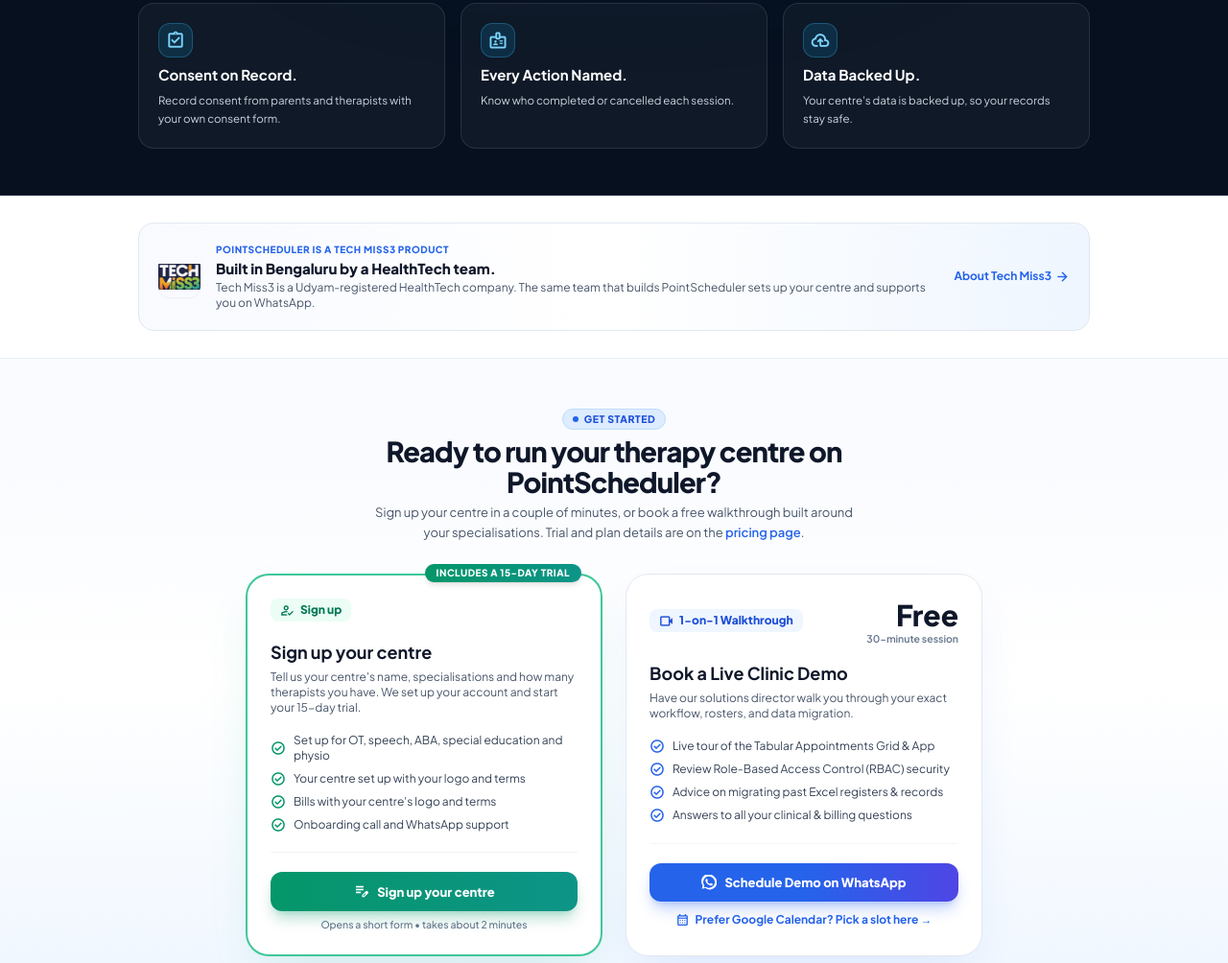
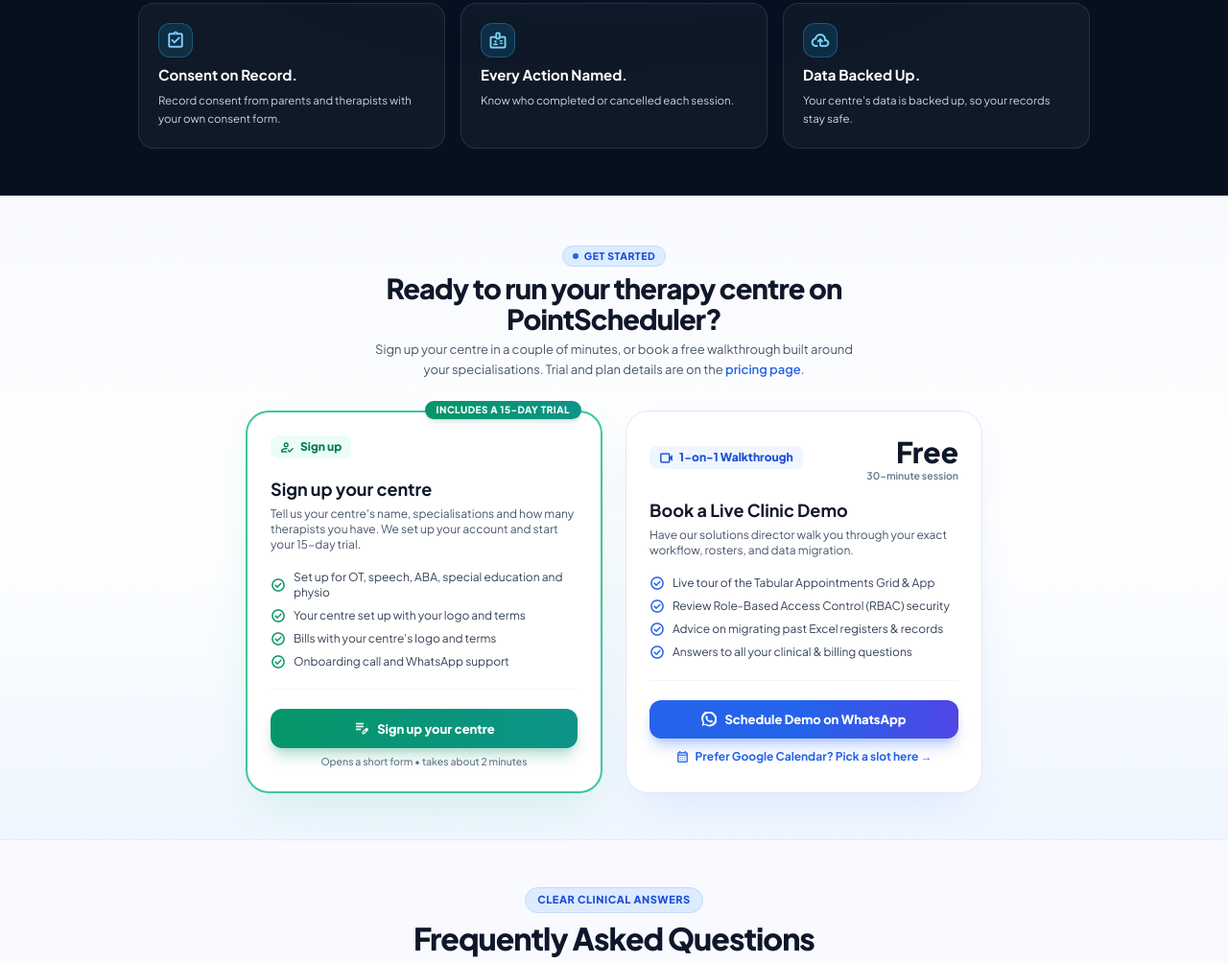
Before and after one commit to shivtrip-techmiss3/techmiss3Website, a plain HTML site: page index.html in a window 1280 px wide. Shown: the part 6828-7832 px from the top of the page at 96% size. Drawn offline with nearby package versions, Linux system fonts and the light colour scheme.

Commit message:
Remove Tech Miss3 strip from home page

```diff
--- a/index.html
+++ b/index.html
@@ -1985,21 +1985,6 @@ html.dark div.from-surface-orange-soft\/60{--tw-gradient-from:#33271f var(--tw-g
   </div>
 </section>
 
-<!-- A TECH MISS3 PRODUCT -->
-<section class="w-full bg-white dark:bg-[#070e1b] py-6 sm:py-7 border-b border-slate-200/70 dark:border-slate-800" id="techmiss3">
-  <div class="max-w-[1040px] mx-auto px-4 sm:px-6">
-    <div class="rounded-2xl border border-slate-200 dark:border-slate-800 bg-gradient-to-r from-[#f8faff] via-white to-[#eff6ff] dark:from-[#0c1424] dark:via-[#0a1222] dark:to-[#0c1424] p-4 sm:p-5 flex flex-col sm:flex-row items-start sm:items-center gap-4">
-      <img src="img/logo.png" alt="Tech Miss3 logo" class="h-11 w-11 rounded-xl object-contain shadow-sm shrink-0" loading="lazy">
-      <div class="flex-1 space-y-0.5">
-        <p class="text-[10px] font-black uppercase tracking-wider text-blue-600 dark:text-blue-400">PointScheduler is a Tech Miss3 product</p>
-        <p class="text-sm sm:text-[15px] font-extrabold text-slate-900 dark:text-white">Built in Bengaluru by a HealthTech team.</p>
-        <p class="text-[11px] sm:text-xs text-slate-600 dark:text-slate-300 leading-relaxed">Tech Miss3 is a Udyam-registered HealthTech company. The same team that builds PointScheduler sets up your centre and supports you on WhatsApp.</p>
-      </div>
-      <a href="about.html" class="shrink-0 inline-flex items-center gap-1 text-xs font-bold text-blue-600 dark:text-blue-400 hover:underline">About Tech Miss3 <span class="material-symbols-outlined text-[15px]" aria-hidden="true">arrow_forward</span></a>
-    </div>
-  </div>
-</section>
-
 <!-- WHATSAPP CONVERSION HUB & CONTACT -->
 <section class="w-full bg-gradient-to-b from-[#f8faff] via-white to-[#eff6ff] dark:from-[#0e172a] dark:to-[#0b1322] py-8 sm:py-12 border-b border-slate-200/70 dark:border-slate-800" id="contact">
   <div class="max-w-[1040px] mx-auto px-4 sm:px-6 space-y-6 sm:space-y-8">
```
